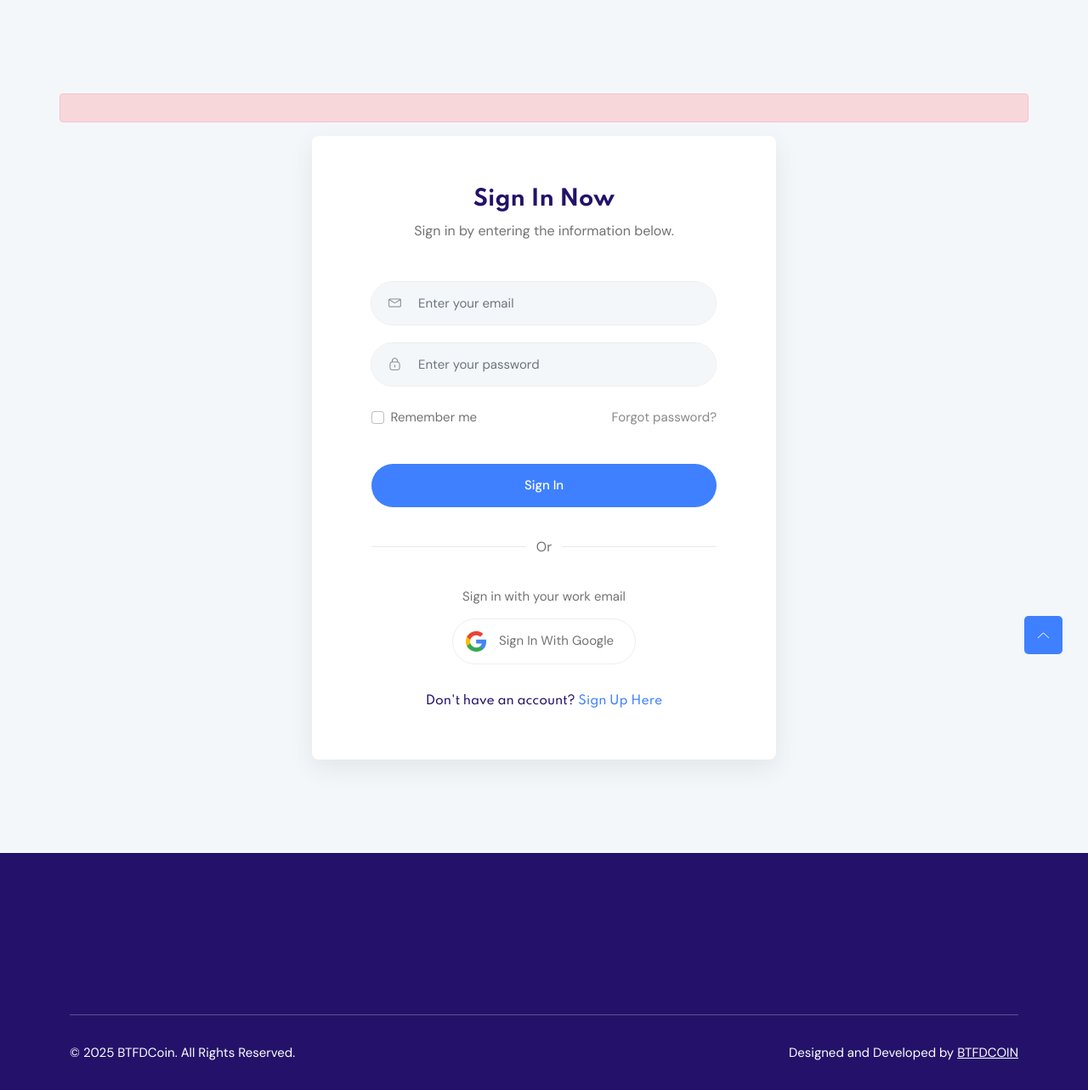
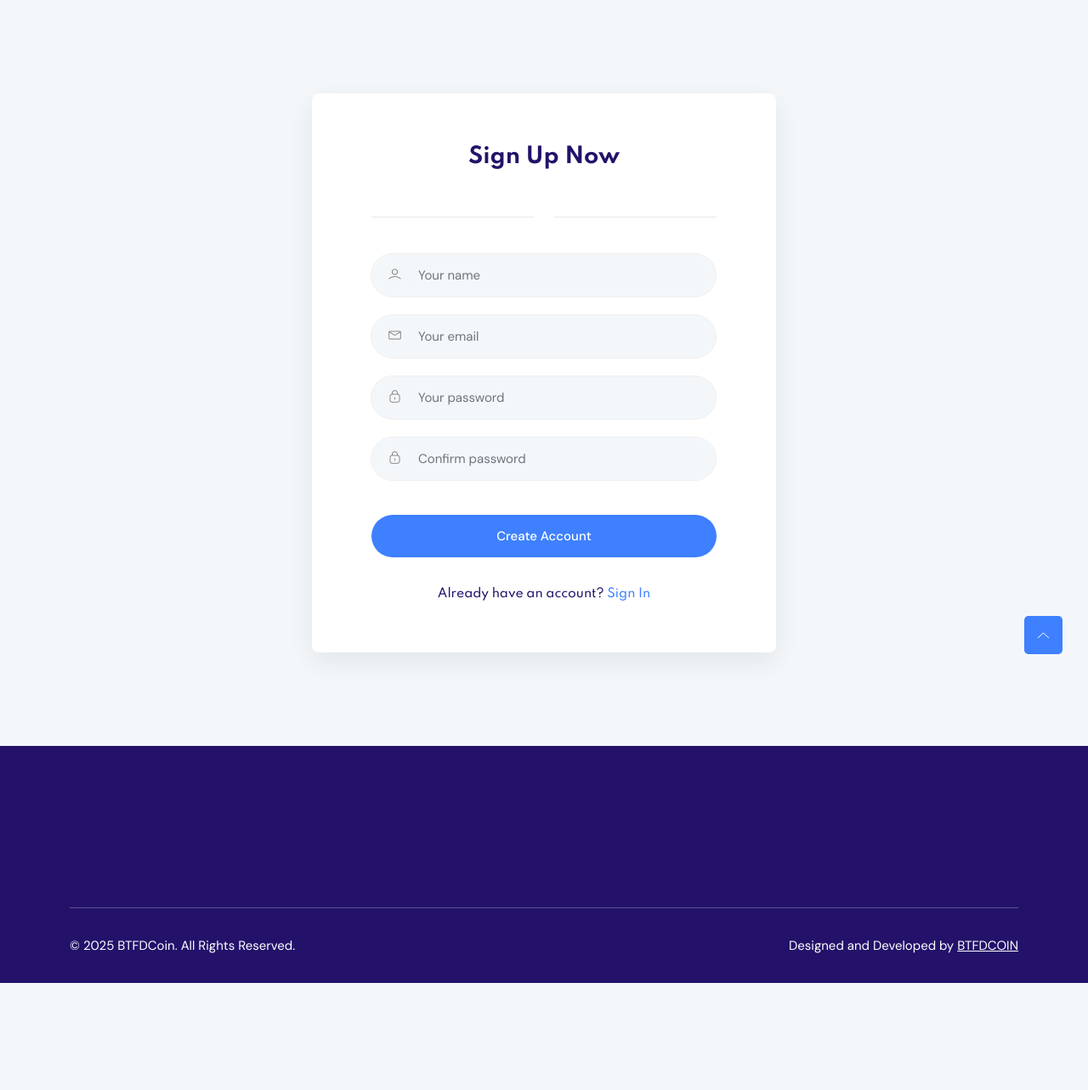
Before and after one commit to MrJazzpa/cryptoland, a Node server app: template views/pages/signin-copy.ejs in a window 1280 px wide. Shown: the whole page at 85% size. After the commit the page ends 1157 px from the top, so only its background shows below. Run offline with Node 20, Linux system fonts and the light colour scheme; the template is opened without the code that fills it, so the values that code supplies are empty; some libraries are stand-ins or nearby versions.

Commit message:
testing signin

```diff
--- a/views/pages/signin-copy.ejs
+++ b/views/pages/signin-copy.ejs
@@ -19,61 +19,56 @@
 
 </head>
 <body>
-    <!-- Preloader -->
-    <div class="preloader">
+     <!-- Preloader -->
+     <div class="preloader">
         <div class="preloader-inner">
             <div class="preloader-icon">
-                <img src="images/cow-circle.S5_Ojsw4_Z2a0x7O.svg" alt="Loading..." id="preloader-img" />
-
+                <span></span>
+                <span></span>
             </div>
         </div>
     </div>
-    <!-- /End Preloader -->
-    <!-- Start Account Sign In Area -->
+    <!-- Start Account Signup Area -->
     <div class="account-login section">
         <div class="container">
             <div class="row">
-                <% if (error_msg) { %>
-                 <div class="alert alert-danger"><p><%= error_msg %></p></p></div>
-                <% } %>
                 <div class="col-lg-6 offset-lg-3 col-md-10 offset-md-1 col-12">
-                    <form class="card login-form inner-content" method="post" action="/signin">
+
+                    <form class="card login-form inner-content"  id="form_register">
                         <div class="card-body">
                             <div class="title">
-                                <h3>Sign In Now</h3>
-                                <p>Sign in by entering the information below.</p>
+                                <h3>Sign Up Now</h3>
+                                <div id="msg"></div>
                             </div>
+                            <div class="or"><span></span></div>
                             <div class="input-head">
-                                <div class="form-group input-group">
-                                    <label><i class="lni lni-envelope"></i></label>
-                                    <input class="form-control" type="email" name="email" id="reg-email"
-                                        placeholder="Enter your email" required>
+                                <div class="row">
+                                    <div class="col-lg-12 col-12">
+                                        <div class="form-group input-group">
+                                            <label><i class="lni lni-user"></i></label>
+                                            <input class="form-control" type="text" id="name" name="name" placeholder="Your name">
+                                        </div>
+                                    </div>
+                                    <div class="col-lg-12 col-12">
+                                        <div class="form-group input-group">
+                                            <label><i class="lni lni-envelope"></i></label>
+                                            <input class="form-control" type="email" id="email" name="email" placeholder="Your email">
+                                        </div>
+                                    </div>
                                 </div>
                                 <div class="form-group input-group">
                                     <label><i class="lni lni-lock-alt"></i></label>
-                                    <input class="form-control" type="password" id="reg-pass"
-                                        placeholder="Enter your password" name="password" required>
+                                    <input class="form-control" type="password" id="password" name="password" placeholder="Your password">
+                                </div>
+                                <div class="form-group input-group">
+                                    <label><i class="lni lni-lock-alt"></i></label>
+                                    <input class="form-control" type="password" id="con_password" name="con_password" placeholder="Confirm password">
                                 </div>
                             </div>
-                            <div class="d-flex flex-wrap justify-content-between bottom-content">
-                                <div class="form-check">
-                                    <input type="checkbox" class="form-check-input width-auto" id="exampleCheck1">
-                                    <label class="form-check-label">Remember me</label>
-                                </div>
-                                <a class="lost-pass" href="reset-password.html">Forgot password?</a>
+                            <div class="button">
+                                <button class="btn" type="submit">Create Account</button>
                             </div>
-                            <div class="button">
-                                <button class="btn" type="submit">Sign In</button>
-                            </div>
-                            <div class="or"><span>Or</span></div>
-                            <div class="alt-option">
-                                <span class="small-title">Sign in with your work email</span>
-                                <a href="javascript:void(0)" class="option-button"><img
-                                        src="images/account-login/google.png" alt="#">Sign
-                                    In With Google
-                                </a>
-                            </div>
-                            <h4 class="create-account">Don't have an account? <a href="/signup">Sign Up Here</a>
+                            <h4 class="create-account">Already have an account? <a href="/signin">Sign In</a>
                             </h4>
                         </div>
                     </form>
@@ -81,6 +76,5 @@
             </div>
         </div>
     </div>
-    <!-- End Account Sign In Area -->
-
+    <!-- End Account Signup Area -->
     <%- include('../partials/footer') %>
```
